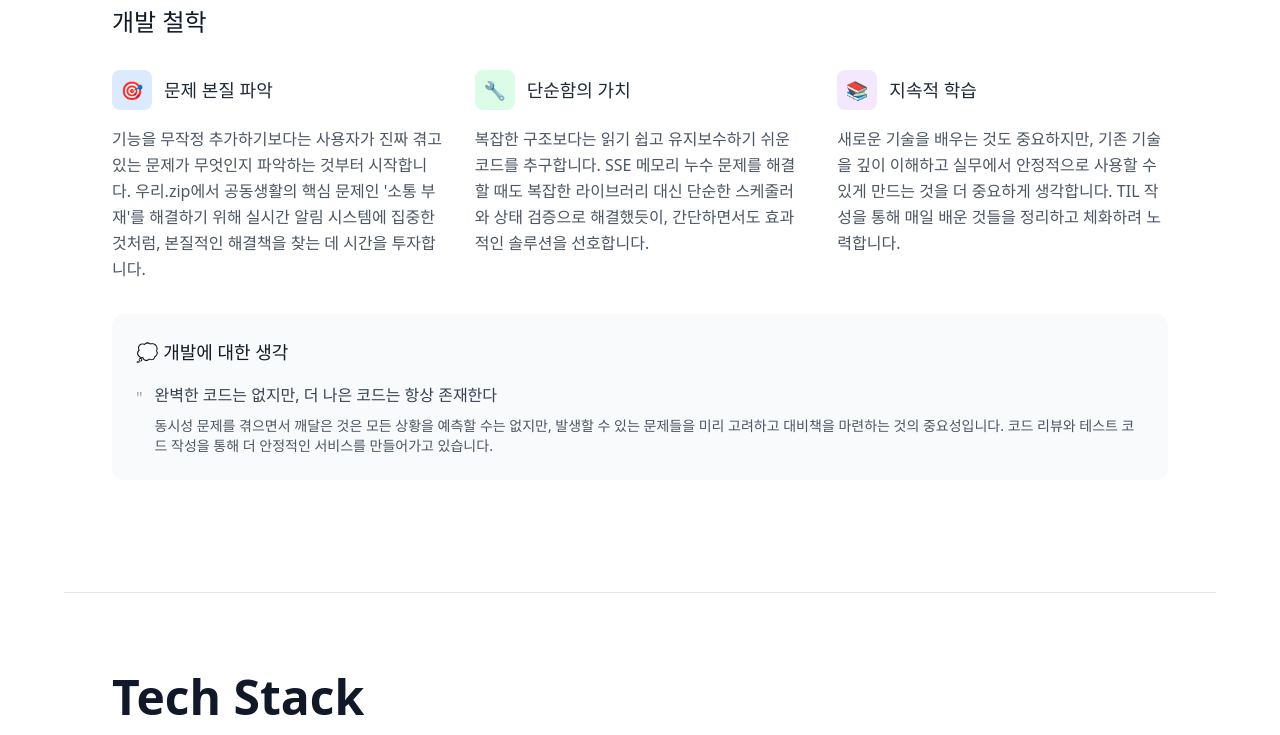
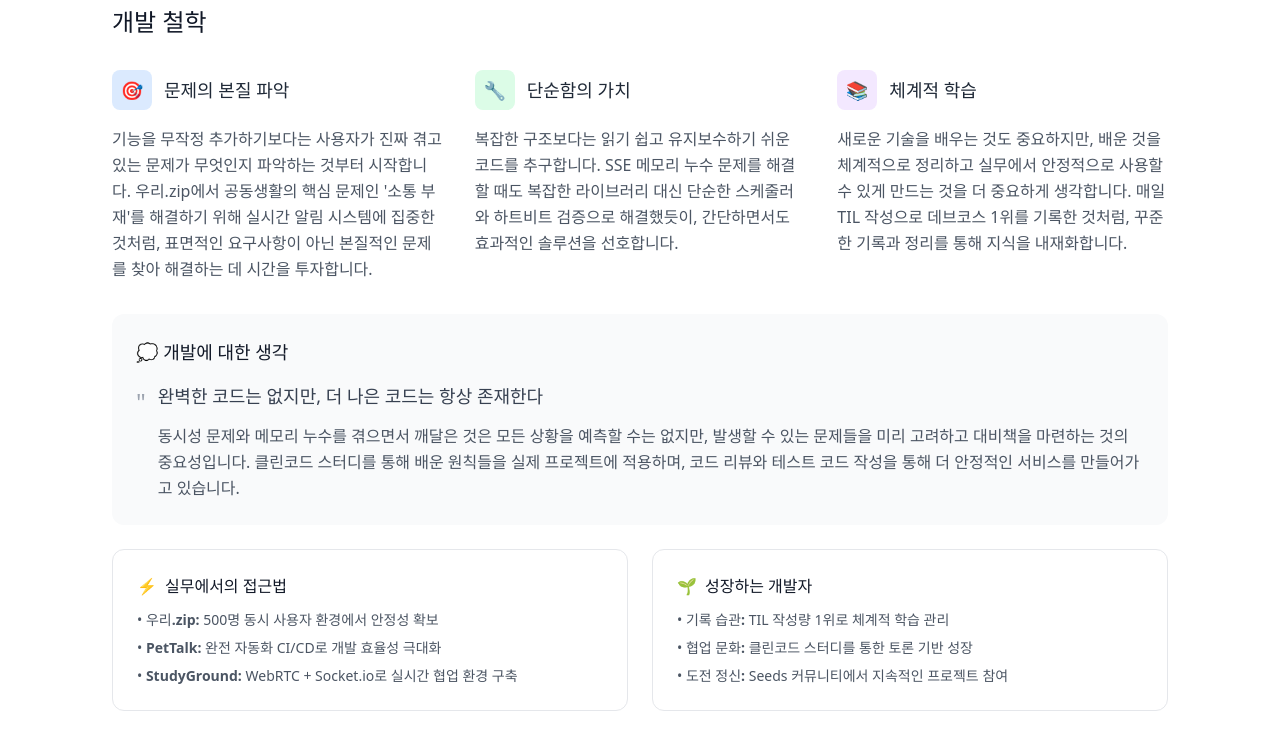
Before and after one commit to soheeGit/sohee-portfolio, a React (Vite) app: page / in a window 1280 px wide. Shown: the part 620-1355 px from the top of the page. Built offline with nearby package versions, Linux system fonts and the light colour scheme.

Commit message:
개발철학 업데이트

```diff
--- a/src/pages/Portfolio.jsx
+++ b/src/pages/Portfolio.jsx
@@ -146,12 +146,12 @@ export default function Portfolio() {
                       <div className="w-10 h-10 bg-blue-100 rounded-lg flex items-center justify-center">
                         <span className="text-blue-600 text-lg">🎯</span>
                       </div>
-                      <h3 className="text-lg font-semibold text-gray-800">문제 본질 파악</h3>
+                      <h3 className="text-lg font-semibold text-gray-800">문제의 본질 파악</h3>
                     </div>
                     <p className="text-gray-600 leading-relaxed">
                       기능을 무작정 추가하기보다는 사용자가 진짜 겪고 있는 문제가 무엇인지 파악하는 것부터 시작합니다.
                       우리.zip에서 공동생활의 핵심 문제인 '소통 부재'를 해결하기 위해 실시간 알림 시스템에 집중한 것처럼,
-                      본질적인 해결책을 찾는 데 시간을 투자합니다.
+                      표면적인 요구사항이 아닌 본질적인 문제를 찾아 해결하는 데 시간을 투자합니다.
                     </p>
                   </div>
 
@@ -165,7 +165,7 @@ export default function Portfolio() {
                     <p className="text-gray-600 leading-relaxed">
                       복잡한 구조보다는 읽기 쉽고 유지보수하기 쉬운 코드를 추구합니다.
                       SSE 메모리 누수 문제를 해결할 때도 복잡한 라이브러리 대신
-                      단순한 스케줄러와 상태 검증으로 해결했듯이, 간단하면서도 효과적인 솔루션을 선호합니다.
+                      단순한 스케줄러와 하트비트 검증으로 해결했듯이, 간단하면서도 효과적인 솔루션을 선호합니다.
                     </p>
                   </div>
 
@@ -174,31 +174,76 @@ export default function Portfolio() {
                       <div className="w-10 h-10 bg-purple-100 rounded-lg flex items-center justify-center">
                         <span className="text-purple-600 text-lg">📚</span>
                       </div>
-                      <h3 className="text-lg font-semibold text-gray-800">지속적 학습</h3>
+                      <h3 className="text-lg font-semibold text-gray-800">체계적 학습</h3>
                     </div>
                     <p className="text-gray-600 leading-relaxed">
-                      새로운 기술을 배우는 것도 중요하지만, 기존 기술을 깊이 이해하고
+                      새로운 기술을 배우는 것도 중요하지만, 배운 것을 체계적으로 정리하고
                       실무에서 안정적으로 사용할 수 있게 만드는 것을 더 중요하게 생각합니다.
-                      TIL 작성을 통해 매일 배운 것들을 정리하고 체화하려 노력합니다.
+                      매일 TIL 작성으로 데브코스 1위를 기록한 것처럼, 꾸준한 기록과 정리를 통해 지식을 내재화합니다.
                     </p>
                   </div>
                 </div>
 
+                <div className="space-y-6">
                   <div className="bg-gray-50 p-6 rounded-xl">
                     <h3 className="text-lg font-semibold text-gray-900 mb-4">💭 개발에 대한 생각</h3>
                     <div className="space-y-4">
                       <div className="flex items-start gap-3">
-                      <span className="text-gray-400 mt-1">"</span>
-                      <div className="space-y-2">
-                        <p className="text-gray-700 leading-relaxed font-medium">
+                        <span className="text-gray-400 mt-1 text-2xl">"</span>
+                        <div className="space-y-3">
+                          <p className="text-gray-700 leading-relaxed font-medium text-lg">
                             완벽한 코드는 없지만, 더 나은 코드는 항상 존재한다
                           </p>
-                        <p className="text-sm text-gray-600">
-                          동시성 문제를 겪으면서 깨달은 것은 모든 상황을 예측할 수는 없지만,
+                          <p className="text-gray-600 leading-relaxed">
+                            동시성 문제와 메모리 누수를 겪으면서 깨달은 것은 모든 상황을 예측할 수는 없지만,
                             발생할 수 있는 문제들을 미리 고려하고 대비책을 마련하는 것의 중요성입니다.
+                            클린코드 스터디를 통해 배운 원칙들을 실제 프로젝트에 적용하며,
                             코드 리뷰와 테스트 코드 작성을 통해 더 안정적인 서비스를 만들어가고 있습니다.
                           </p>
                         </div>
+                      </div>
+                    </div>
+                  </div>
+
+                  <div className="grid md:grid-cols-2 gap-6">
+                    <div className="bg-white border border-gray-200 p-6 rounded-xl">
+                      <h4 className="font-semibold text-gray-900 mb-3 flex items-center gap-2">
+                        <span className="text-yellow-500">⚡</span>
+                        실무에서의 접근법
+                      </h4>
+                      <ul className="space-y-2 text-sm text-gray-600">
+                        <li>• <strong>우리.zip:</strong> 500명 동시 사용자 환경에서 안정성 확보</li>
+                        <li>• <strong>PetTalk:</strong> 완전 자동화 CI/CD로 개발 효율성 극대화</li>
+                        <li>• <strong>StudyGround:</strong> WebRTC + Socket.io로 실시간 협업 환경 구축</li>
+                      </ul>
+                    </div>
+
+                    <div className="bg-white border border-gray-200 p-6 rounded-xl">
+                      <h4 className="font-semibold text-gray-900 mb-3 flex items-center gap-2">
+                        <span className="text-green-500">🌱</span>
+                        성장하는 개발자
+                      </h4>
+                      <ul className="space-y-2 text-sm text-gray-600">
+                        <li>• <strong>기록 습관:</strong> TIL 작성량 1위로 체계적 학습 관리</li>
+                        <li>• <strong>협업 문화:</strong> 클린코드 스터디를 통한 토론 기반 성장</li>
+                        <li>• <strong>도전 정신:</strong> Seeds 커뮤니티에서 지속적인 프로젝트 참여</li>
+                      </ul>
+                    </div>
+                  </div>
+                </div>
+
+                <div className="bg-gradient-to-r from-blue-50 to-indigo-50 p-6 rounded-xl border border-blue-100">
+                  <div className="flex items-start gap-4">
+                    <div className="w-12 h-12 bg-blue-100 rounded-full flex items-center justify-center flex-shrink-0">
+                      <span className="text-blue-600 text-xl">💡</span>
+                    </div>
+                    <div className="space-y-2">
+                      <h4 className="font-semibold text-gray-900">앞으로의 목표</h4>
+                      <p className="text-gray-700 leading-relaxed">
+                        <strong>'유연하게 사고하고, 단단하게 구현하는 개발자'</strong>가 되는 것이 저의 목표입니다.
+                        새로운 기술에 열린 마음을 유지하면서도, 검증된 방법으로 안정적인 서비스를 구축하는
+                        균형감을 갖춘 개발자로 성장해나가고 있습니다.
+                      </p>
                     </div>
                   </div>
                 </div>
```
Lines whose indentation alone changed are shown as unchanged.
